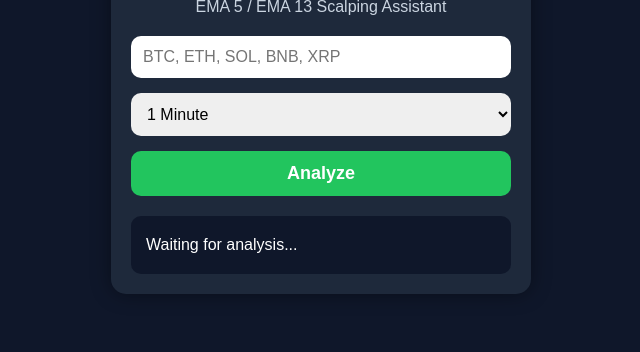
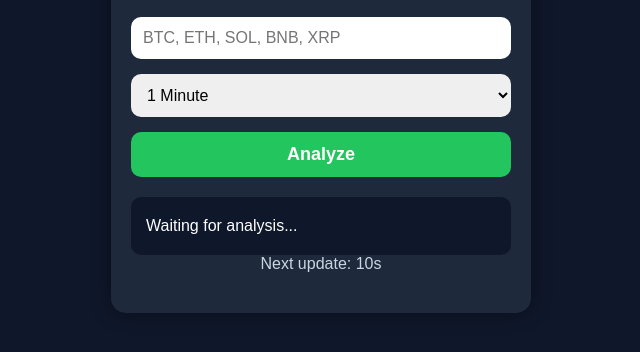
Before and after one commit to miklu69/Crypto-Agent-AI, a plain HTML site: page index.html in a window 1280 px wide. Shown: the part 288-640 px from the top of the page, without its empty margins (319-959 px from the left). Drawn offline with Linux system fonts and the light colour scheme.

Commit message:
Add countdown to next update in index.html
Added countdown message for next update.

```diff
--- a/index.html
+++ b/index.html
@@ -37,9 +37,9 @@
 </button>
 
 <div id="result">
-
 Waiting for analysis...
-
+</div>
+<p id="countdown">Next update: 10s</p>
 </div>
 
 </div>
```
